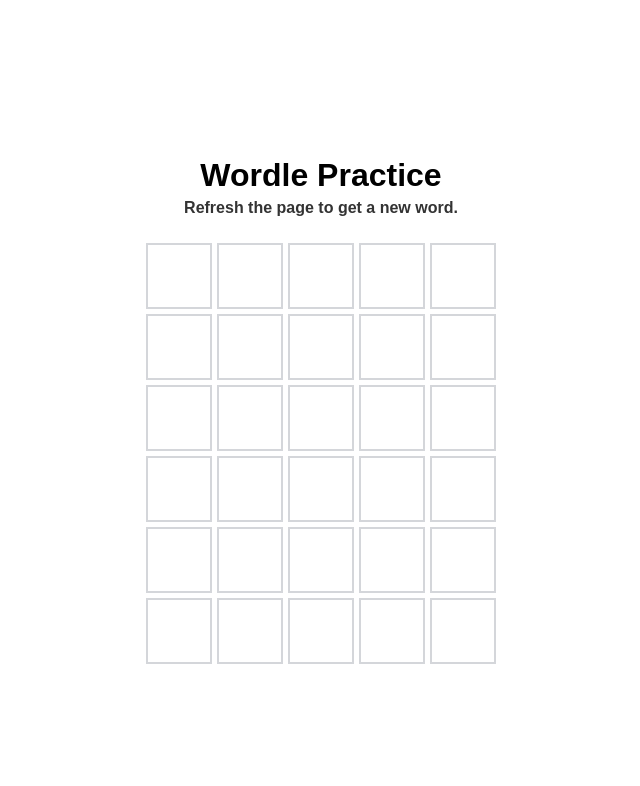
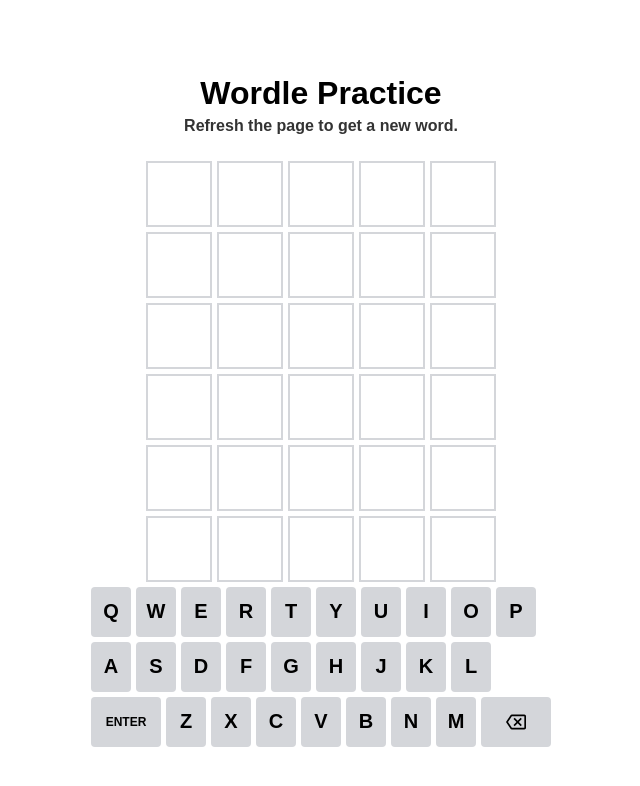
Before and after one commit to JoshuaM1995/wordle, a React app: page / in a window 1280 px wide. Shown: the top 786 px of the page, without its empty margins (319-959 px from the left). Built offline with nearby package versions, Linux system fonts and the light colour scheme; the HTML template or start-up script is replaced by a standard one.

Commit message:
Add Keyboard component to Game for enhanced user interaction
- Introduced a new Keyboard component with styled keys for user input.
- Integrated the Keyboard into the Game component for improved gameplay experience.
- Added corresponding styles for the Keyboard in keyboard.scss.

```diff
--- a/src/components/Game/Game.tsx
+++ b/src/components/Game/Game.tsx
@@ -3,6 +3,7 @@ import validWords from "../../data/valid-words.json";
 import { Tile } from "../Tile";
 import "./game.scss";
 import { toast } from "react-hot-toast";
+import { Keyboard } from "../Keyboard";
 
 const ROWS_PER_GAME = 6;
 const TILES_PER_ROW = 5;
@@ -138,6 +139,8 @@ export const Game = ({ correctWord }: GameProps) => {
           </div>
         ))}
 
+        <Keyboard />
+
         {currentGuessIndex === ROWS_PER_GAME && !hasWonGame && (
           <div id="correct-answer">
             Correct Answer: {correctWord?.toUpperCase()}
--- /dev/null
+++ b/src/components/Keyboard/Keyboard.tsx
@@ -0,0 +1,53 @@
+import "./keyboard.scss";
+
+const firstRowKeys = ["q", "w", "e", "r", "t", "y", "u", "i", "o", "p"];
+const secondRowKeys = ["a", "s", "d", "f", "g", "h", "j", "k", "l"];
+const thirdRowKeys = ["enter", "z", "x", "c", "v", "b", "n", "m", "backspace"];
+
+export const Keyboard = () => {
+  return (
+    <div id="keyboard">
+      <div className="keyboard-row">
+        {firstRowKeys.map((key) => (
+          <div className="key">{key}</div>
+        ))}
+      </div>
+
+      <div className="keyboard-row">
+        {secondRowKeys.map((key) => (
+          <div className="key">{key}</div>
+        ))}
+      </div>
+
+      <div className="keyboard-row">
+        {thirdRowKeys.map((key) => {
+          if (key === "backspace") {
+            return (
+              <div className="key backspace">
+                <svg
+                  aria-hidden="true"
+                  xmlns="http://www.w3.org/2000/svg"
+                  height="20"
+                  viewBox="0 0 24 24"
+                  width="20"
+                  data-testid="icon-backspace"
+                >
+                  <path
+                    fill="var(--color-tone-1)"
+                    d="M22 3H7c-.69 0-1.23.35-1.59.88L0 12l5.41 8.11c.36.53.9.89 1.59.89h15c1.1 0 2-.9 2-2V5c0-1.1-.9-2-2-2zm0 16H7.07L2.4 12l4.66-7H22v14zm-11.59-2L14 13.41 17.59 17 19 15.59 15.41 12 19 8.41 17.59 7 14 10.59 10.41 7 9 8.41 12.59 12 9 15.59z"
+                  ></path>
+                </svg>
+              </div>
+            );
+          }
+
+          if (key === "enter") {
+            return <div className="key enter">{key}</div>;
+          }
+
+          return <div className="key">{key}</div>;
+        })}
+      </div>
+    </div>
+  );
+};
--- /dev/null
+++ b/src/components/Keyboard/index.ts
@@ -0,0 +1 @@
+export * from "./Keyboard";
--- /dev/null
+++ b/src/components/Keyboard/keyboard.scss
@@ -0,0 +1,33 @@
+#keyboard {
+  display: flex;
+  flex-direction: column;
+  gap: 5px;
+
+  .keyboard-row {
+    display: flex;
+    flex-direction: row;
+    gap: 5px;
+
+    .key {
+      background: #d4d6da;
+      display: flex;
+      align-items: center;
+      justify-content: center;
+      width: 40px;
+      height: 50px;
+      border-radius: 4px;
+      text-transform: uppercase;
+      font-weight: bold;
+      font-size: 20px;
+
+      &.backspace,
+      &.enter {
+        width: 70px;
+      }
+
+      &.enter {
+        font-size: 12px;
+      }
+    }
+  }
+}
```
